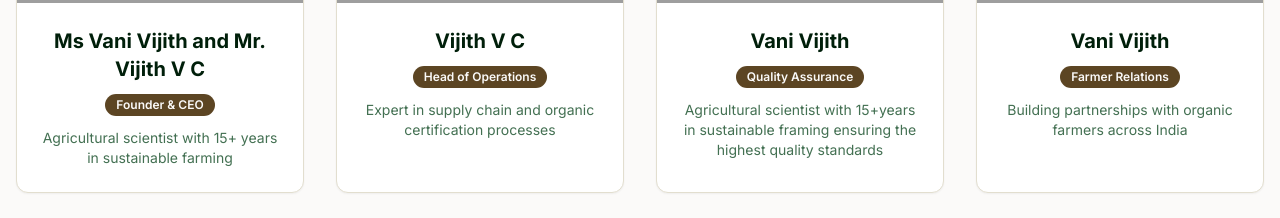
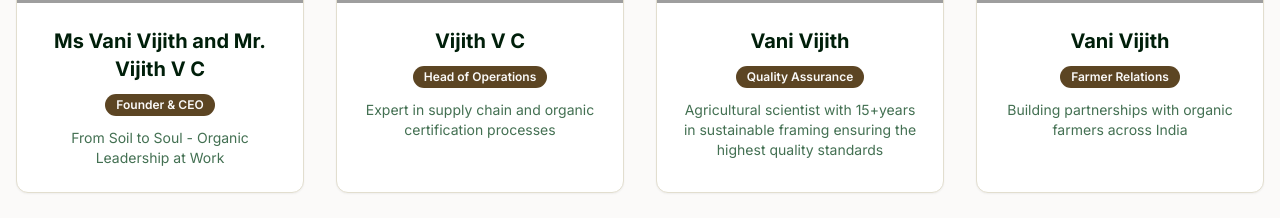
Before and after one commit to althaf0309/agri-boutique-hub, a React (Vite) app: page /about in a window 1280 px wide. Shown: the part 1760-1978 px from the top of the page. Built offline with nearby package versions, Linux system fonts and the light colour scheme; grey boxes are pictures that could not be loaded.

Commit message:
Code edited in Lovable Code Editor

```diff
--- a/src/pages/AboutUs.tsx
+++ b/src/pages/AboutUs.tsx
@@ -8,7 +8,7 @@ const teamMembers = [
   {
     name: "Ms Vani Vijith and Mr. Vijith V C",
     role: "Founder & CEO",
-    bio: "Agricultural scientist with 15+ years in sustainable farming",
+    bio: "From Soil to Soul - Organic Leadership at Work",
     image: "/placeholder.svg"
   },
   {
```
